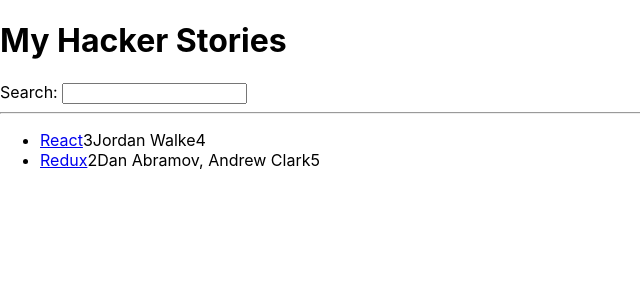
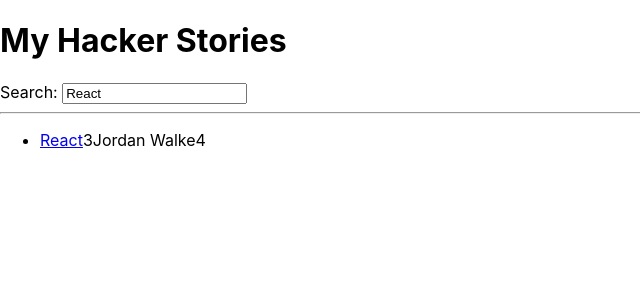
Before and after one commit to ranton/learning-react, a React (Create React App) app: page / in a window 1280 px wide. Shown: the top 300 px of the page, without its empty margins (0-640 px from the left). Built offline with nearby package versions, Linux system fonts and the light colour scheme.

Commit message:
Added React Side effects

```diff
--- a/src/App.js
+++ b/src/App.js
@@ -20,7 +20,13 @@
     },
   ];
 
-  const [searchTerm, setSearchTerm] = React.useState('');
+  const [searchTerm, setSearchTerm] = React.useState(
+    localStorage.getItem('search') ?? 'React'
+  );
+
+  React.useEffect(() => {
+    localStorage.setItem('search', searchTerm)
+  }, [searchTerm])
 
   const handleSearch = (event) => {
     setSearchTerm(event.target.value);
```
